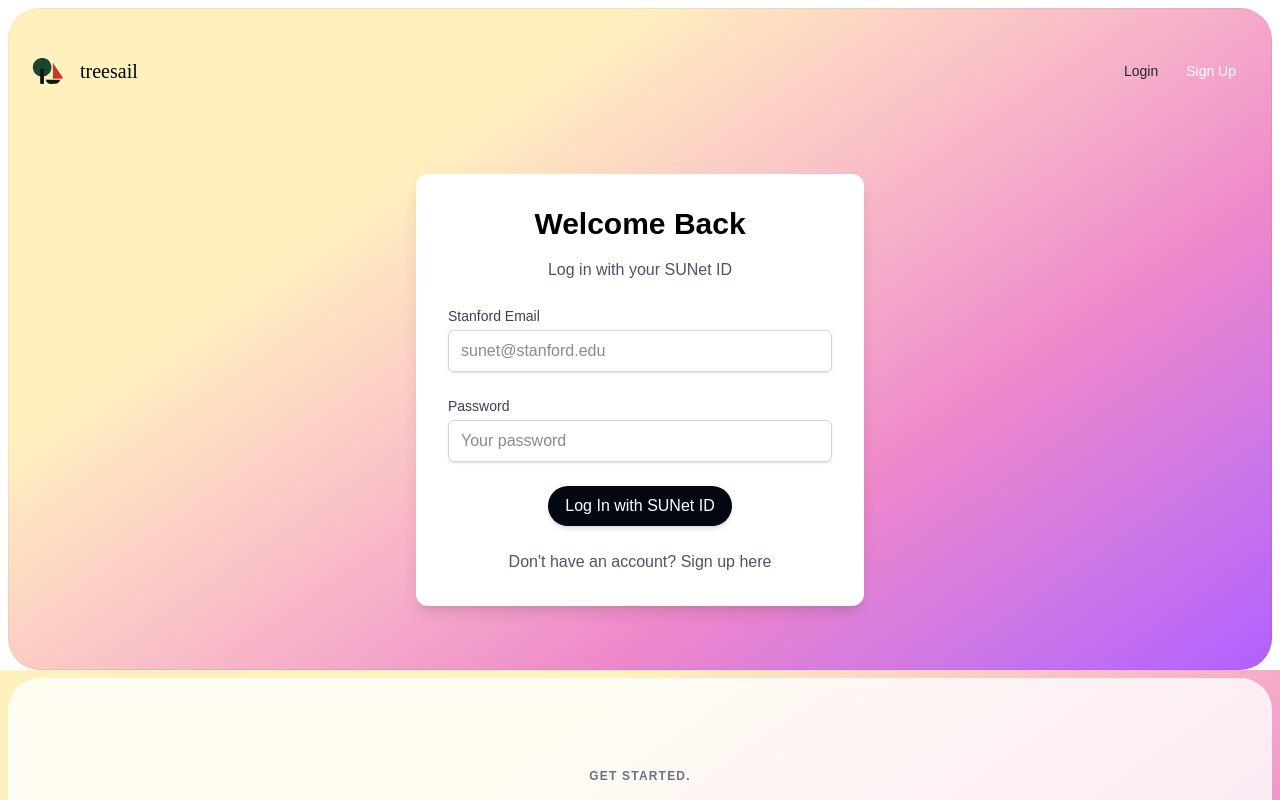
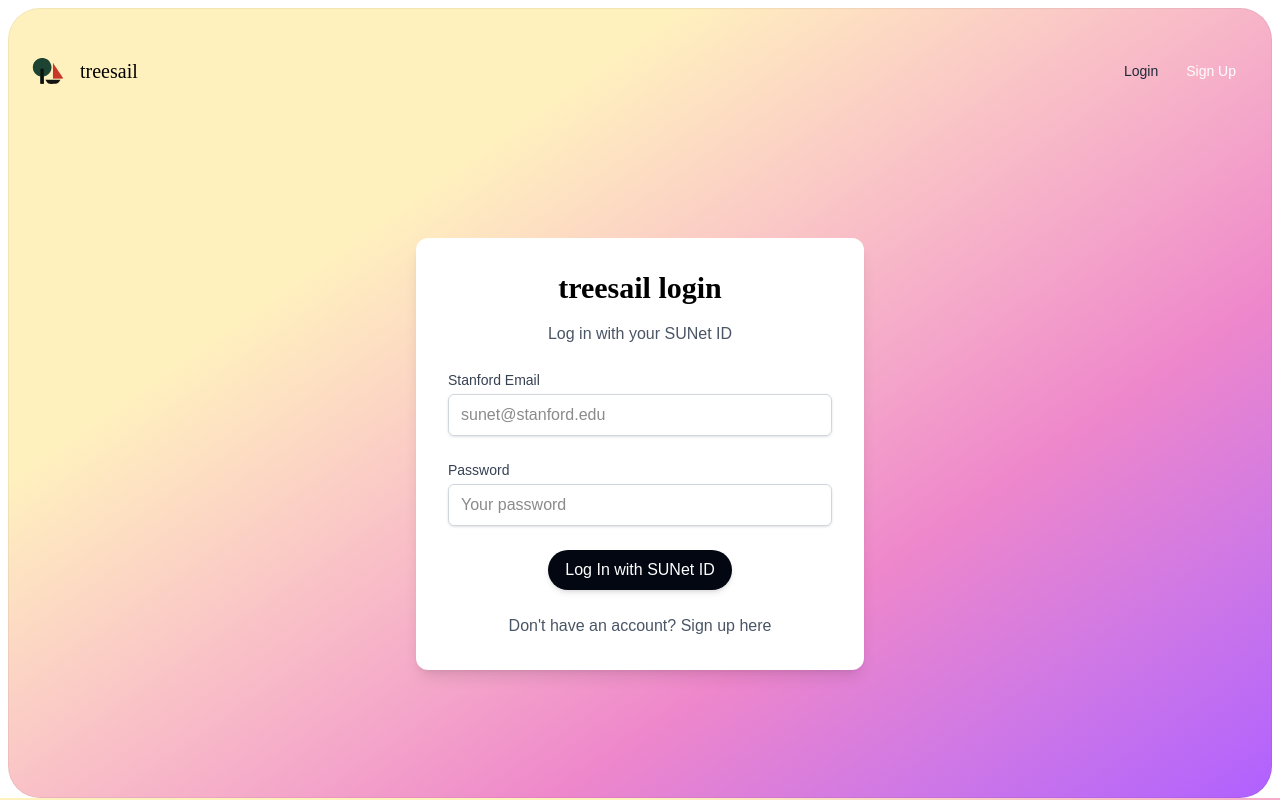
Before and after one commit to rcatullo/ecommerce-app, a Next.js app in the folder frontend/: page /login in a window 1280 px wide. Shown: the top 800 px of the page. Built offline with nearby package versions, Linux system fonts and the light colour scheme; no server answers; a web font is replaced by a local one.

Commit message:
feat: update login page form styling

```diff
--- a/frontend/pages/login.tsx
+++ b/frontend/pages/login.tsx
@@ -31,10 +31,12 @@
         <div className='mx-auto max-w-2xl lg:max-w-7xl'>
       <Header />
       <main>
-      <div className="py-16">
+      <div className="py-32">
         <div className="flex-grow flex items-center justify-center px-4 sm:px-6 lg:px-8">
           <div className="w-full max-w-md bg-white rounded-xl shadow-lg p-8">
-          <h1 className="text-3xl font-bold text-black text-center mb-4">Welcome Back</h1>
+          <h1 className="text-3xl font-bold text-black text-center mb-4">
+          <span className="font-unifraktur">treesail login</span>
+          </h1>
           <p className="text-center text-gray-600 mb-6">Log in with your SUNet ID</p>
           {success && (
             <div className="mb-4 text-green-600 dark:text-green-300 text-center font-medium">
```
